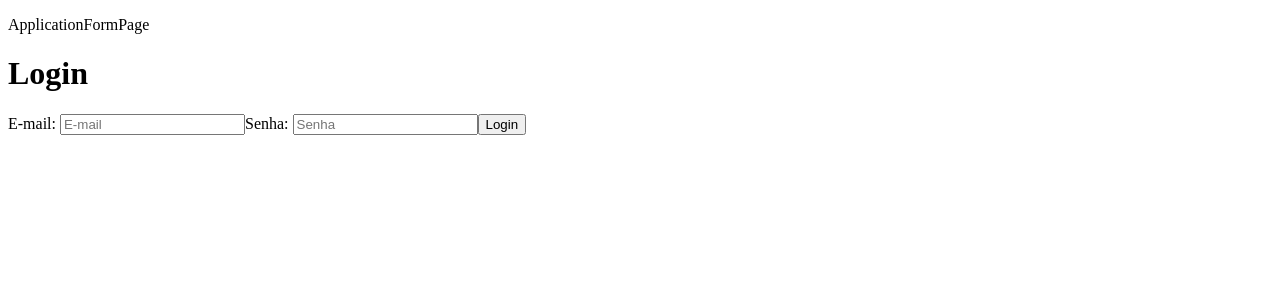
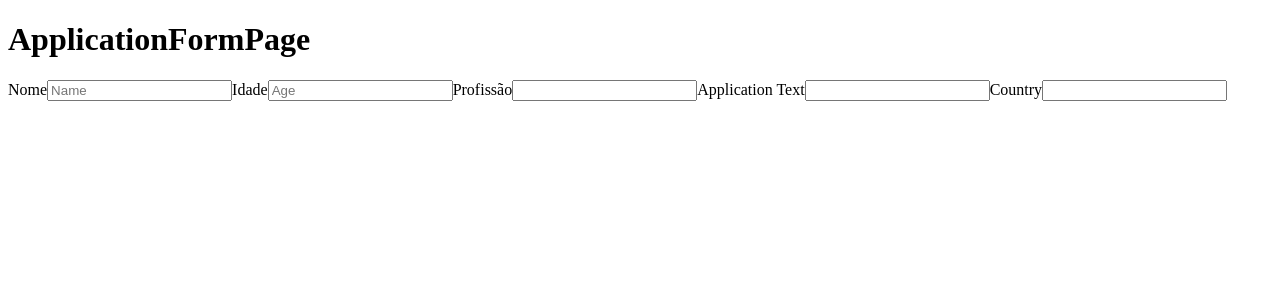
Before and after one commit to future4code/barros-Rhavi-Andrade, a React (Create React App) app in the folder modulo4/Labex/labex/: page /ApplicationFormPage in a window 1280 px wide. Shown: the top 300 px of the page. Built offline with nearby package versions, Linux system fonts and the light colour scheme.

Commit message:
melhorando! login funcionando. próximo passo, ahm... formularios

```diff
--- a/modulo4/Labex/labex/src/component/FormLogin.js
+++ b/modulo4/Labex/labex/src/component/FormLogin.js
@@ -1,42 +1,45 @@
 import { useState } from "react";
 import axios from "axios";
 import { BASE_URL } from "../constants/constants";
+import { useNavigate } from "react-router-dom";
+
+
+export function FormLogin() {
+    const [email, setEmail] = useState("");
+    const [senha, setSenha] = useState("");
+    const navigate = useNavigate();
 
 
 
-export function FormLogin() {
-    const [email, setEmail] = useState();
-
-    const [senha, setSenha] = useState();
-
     const mudaEmail = (event) => {
         setEmail(event.target.value)
-
     }
     const mudaSenha = (event) => {
         setSenha(event.target.value)
     }
+    const fazerLogin = (event) => {
+        event.preventDefault()
+        axios.post(url, body, headers)
+            .then((response) => {
+                localStorage.setItem("token", response.data.token)
+                localStorage.setItem("userName", email)
+                console.log(response.data);
+                navigate("/AdminHomePage")
+            }).catch((error) => {
+                alert("Usuário não cadastrado ou senha inválida")
+                console.log(error);
+            })
 
+    }
 
-    console.log(email, senha)
 
     const body = {
         "email": email,
         "password": senha
     }
-
     const headers =
         'Content-Type: application/json'
-
     const url = `${BASE_URL}login`
-
-    const fazerLogin = (event) => {
-        event.preventDefault()
-        axios.post(url, body, headers)
-        console.log(body)
-    }
-
-
 
     return (
         <div>
@@ -65,13 +68,9 @@ export function FormLogin() {
                     pattern="^.{3,}"
                 />
                 <button>Login</button>
+
             </form>
         </div>
-
-
-
     )
 
-
-
 }
--- /dev/null
+++ b/modulo4/Labex/labex/src/component/IsLogged.js
@@ -0,0 +1,30 @@
+import axios from "axios"
+import React from "react"
+import { useNavigate } from "react-router-dom"
+
+
+export default function IsLogged() {
+    const navigate = useNavigate()
+    const goToAdminHomePage = () => {
+
+        navigate("/AdminHomePage")
+    }
+
+    const logOut = () => {
+        localStorage.clear()
+        document.location.reload()
+    }
+
+
+    return (
+        <div>
+            <h3> você está logado como {localStorage.userName}</h3>
+
+            <button onClick={goToAdminHomePage}>Continuar</button>
+            <button onClick={logOut}>Log Out</button>
+
+
+
+        </div>
+    )
+}
--- a/modulo4/Labex/labex/src/pages/ApplicationFormPage.js
+++ b/modulo4/Labex/labex/src/pages/ApplicationFormPage.js
@@ -8,9 +8,48 @@ import { FormLogin } from "../component/FormLogin";
 export default function ApplicationFormPage() {
     return (
         <div>
-            <p>ApplicationFormPage</p>
-            <FormLogin />
+            <h1>ApplicationFormPage</h1>
 
+
+            <form>
+                <span>Nome</span>
+                <input
+                    name="name"
+                    id="name"
+                    type="text"
+                    placeholder="Name"
+                    value={name}
+
+                    required
+
+                />
+                <span>Idade</span>
+                <input
+                    name="age"
+                    id="age"
+                    type="number"
+                    placeholder="Age"
+
+                />
+                <span>Profissão</span>
+                <input
+                    name="name"
+                    id="name"
+
+                />
+                <span>Application Text</span>
+                <input
+                    name="name"
+                    id="name"
+
+                />
+                <span>Country</span>
+                <input
+                    name="name"
+                    id="name"
+
+                />
+            </form>
 
 
 
--- a/modulo4/Labex/labex/src/pages/HomePage.js
+++ b/modulo4/Labex/labex/src/pages/HomePage.js
@@ -25,8 +25,10 @@ export default function HomePage() {
     return (
         < div >
             <p>HomePage</p>
-            <button onClick={goToLoginPage}>Log in</button>
+
             <button onClick={goToListTripsPage}>List Trips</button>
+
+            <button onClick={goToLoginPage}>Admin Area</button>
         </div >
     )
 }
--- a/modulo4/Labex/labex/src/pages/LoginPage.js
+++ b/modulo4/Labex/labex/src/pages/LoginPage.js
@@ -3,24 +3,25 @@
 import React from "react"
 import { useNavigate, useParams } from 'react-router-dom';
 import styled from "styled-components";
-
-
-
-
+import { FormLogin } from "../component/FormLogin";
+import IsLogged from "../component/IsLogged";
 
 export default function LoginPage() {
     const navigate = useNavigate();
-
-
-
     const goToLastPage = () => {
         navigate(-1)
     }
     const goToHome = () => {
         navigate("/")
     }
+
+
     return (
         <div>
+            {localStorage.token && <IsLogged />}
+            {!localStorage.token && <FormLogin />}
+
+
             <p>LoginPage</p>
 
             <button onClick={goToHome}> Home</button>
```
